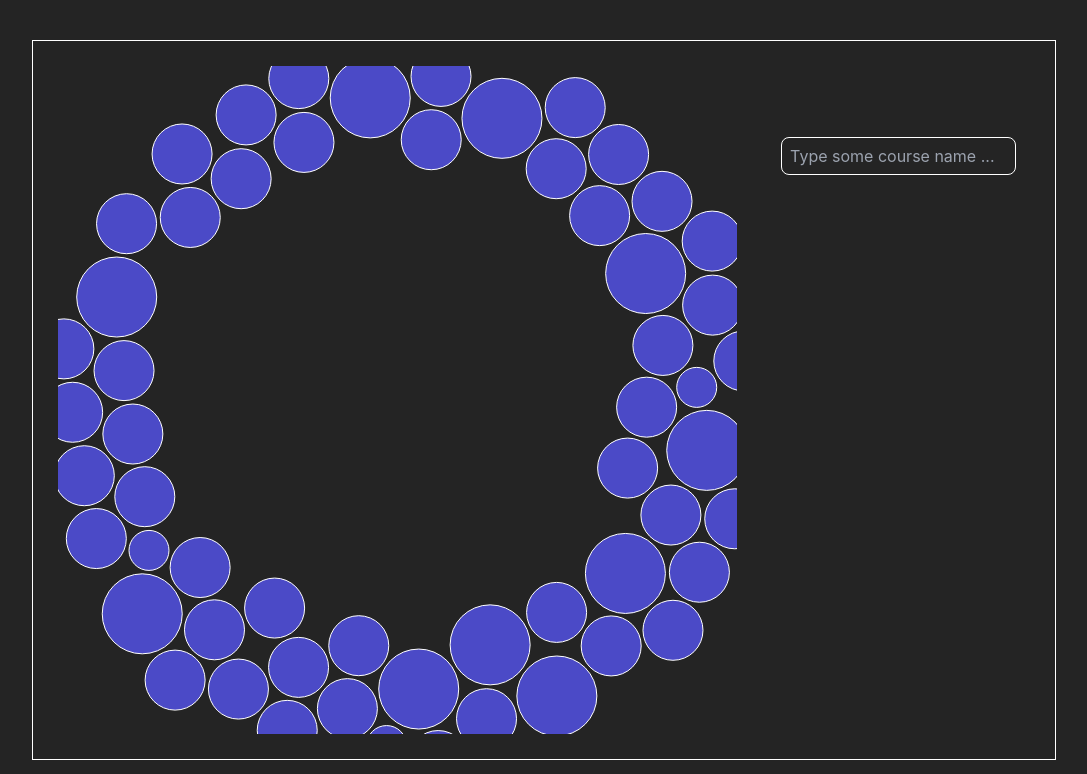
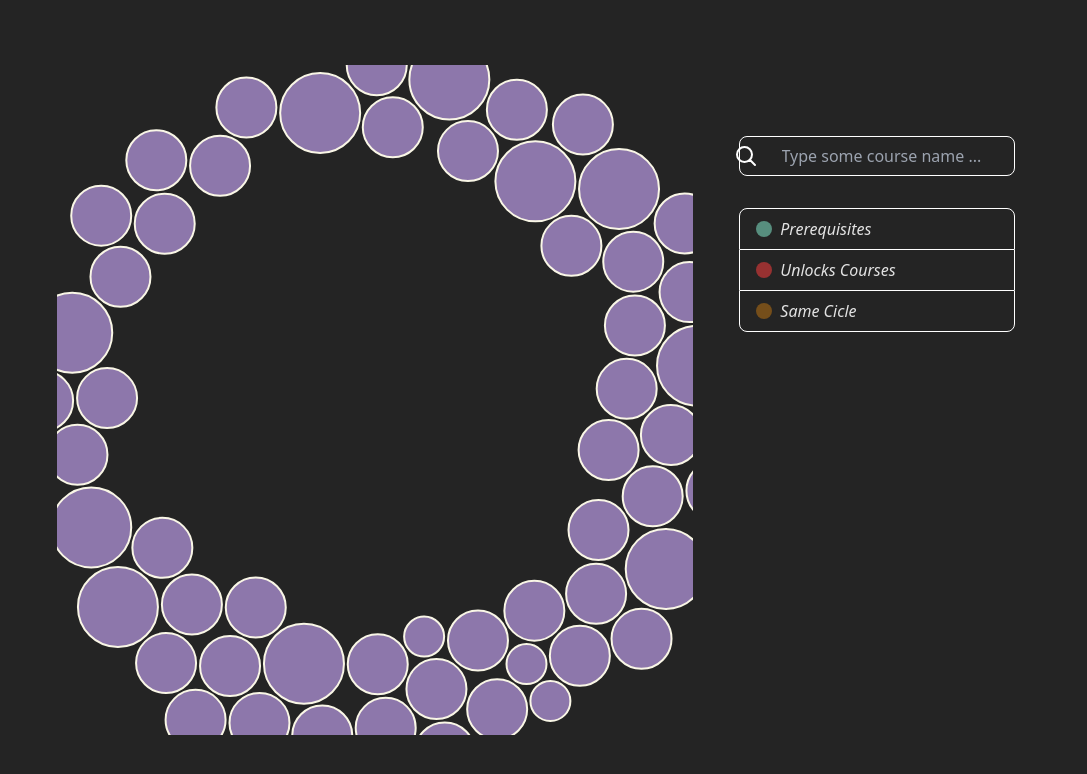
Before and after one commit to deyvigo/plan-courses, a React (Vite) app: page / in a window 1280 px wide. Shown: the top 774 px of the page, without its empty margins (96-1183 px from the left). Built offline with nearby package versions, Linux system fonts and the light colour scheme.

Commit message:
feat: leyend and search functionality

```diff
--- a/package.json
+++ b/package.json
@@ -12,7 +12,8 @@
   "dependencies": {
     "d3": "^7.9.0",
     "react": "^18.3.1",
-    "react-dom": "^18.3.1"
+    "react-dom": "^18.3.1",
+    "zustand": "^5.0.2"
   },
   "devDependencies": {
     "@eslint/js": "^9.17.0",
--- a/src/App.jsx
+++ b/src/App.jsx
@@ -1,13 +1,15 @@
 import { Graph } from './components/Graph'
 import { SearchBar } from './components/SearchBar'
+import { ListLeyend } from './components/ListLeyend'
 
 export const App = () => {
   return (
     <>
       <main className='w-full h-full flex justify-center items-center'>
         <Graph />
-        <div className='w-[40%] h-[80%] p-4 flex flex-col items-center'>
+        <div className='w-[40%] h-[80%] p-4 flex flex-col items-center gap-8'>
           <SearchBar />
+          <ListLeyend />
         </div>
       </main>
     </>
--- a/src/components/Graph.jsx
+++ b/src/components/Graph.jsx
@@ -1,44 +1,61 @@
 import React, { useEffect, useRef, useState } from 'react'
 import * as d3 from 'd3'
 import { Tooltip } from './Tooltip'
-import jsonData from './../mocks/data.json'
+import { useDataStore } from '../store/dataStore'
+import jsonData from '../mocks/data.json'
 
 export const Graph = () => {
   const svgRef = useRef(null)
-  const [listTooltips, setListTooltips] = useState([])
+  const { data, setData, circles, setCircles, listTooltips, setListTooltips } = useDataStore()
 
   useEffect(() => {
-    // Obtain the size of the div that contains the svg
     const divElement = svgRef.current.parentElement
     const width = divElement.clientWidth - 30
     const height = divElement.clientHeight - 30
 
-    const handleMouseEnter = (e, d) => {
+    setData(d3.range(jsonData.length).map((dt, index) => ({
+      ... jsonData[index],
+      radius: jsonData[index].credits * 10,
+      x: width / 2,
+      y: height / 2,
+    })))
+  }, [])
+
+  useEffect(() => {
+    const divElement = svgRef.current.parentElement
+    const width = divElement.clientWidth - 30
+    const height = divElement.clientHeight - 30
+
+    const svg = d3.select(svgRef.current)
+      .attr('width', width)
+      .attr('height', height)
+
+    const handleMouseEnter = (e, svgData) => {
       const provisional = []
-      provisional.push({ name: d.name, x: d.x, y: d.y, id: d.id })
+      provisional.push({ name: svgData.name, x: svgData.x, y: svgData.y, id: svgData.id })
 
-      const filteredCicles = data.filter(o => o.cicle === d.cicle)
+      const filteredCicles = data.filter(o => o.cicle === svgData.cicle)
       circles
-        .filter((d, i) => filteredCicles.includes(data[i]))
-        .attr('stroke', 'red')
+        .filter((svgData, i) => filteredCicles.includes(data[i]))
+        .attr('fill', '#754E1A')
 
-      const prerequisites = d.prerequisites ? d.prerequisites.map(prerequisite => prerequisite.id) : []
+      const prerequisites = svgData.prerequisites ? svgData.prerequisites.map(prerequisite => prerequisite.id) : []
       const filteredPrerequisites = data.filter(o => prerequisites.includes(o.id))
       circles
-        .filter((d, i) => filteredPrerequisites.includes(data[i]))
-        .attr('fill', 'green')
+        .filter((svgData, i) => filteredPrerequisites.includes(data[i]))
+        .attr('fill', '#578E7E')
 
-      const open = d.open ? d.open.map(open => open.id) : []
+      const open = svgData.open ? svgData.open.map(open => open.id) : []
       const filteredOpen = data.filter(o => open.includes(o.id))
       circles
-        .filter((d, i) => filteredOpen.includes(data[i]))
-        .attr('fill', 'blue')
+        .filter((svgData, i) => filteredOpen.includes(data[i]))
+        .attr('fill', '#973131')
 
       // Add tooltip for open and prerequisites
-
       filteredPrerequisites.forEach((pr) => {
         provisional.push({ name: pr.name, x: pr.x, y: pr.y, id: pr.id })
       })
+
       filteredOpen.forEach((op) => {
         provisional.push({ name: op.name, x: op.x, y: op.y, id: op.id })
       })
@@ -50,30 +67,28 @@ export const Graph = () => {
       setListTooltips([])
 
       circles
-        .attr('fill', 'rgb(75, 74, 199)')
-        .attr('stroke', 'white')
+        .attr('fill', '#8D77AB')
+        .attr('stroke', '#F9F6E6')
     }
-
-    const svg = d3.select(svgRef.current)
-      .attr('width', width)
-      .attr('height', height)
-
-    const data = d3.range(jsonData.length).map((dt, index) => ({
-      ... jsonData[index],
-      radius: jsonData[index].credits * 10,
-      x: width / 2,
-      y: height / 2,
-    }))
 
     const circles = svg.selectAll('circle')
       .data(data)
       .enter()
       .append('circle')
-      .attr('fill', 'rgb(75, 74, 199)')
-      .attr('stroke', 'white')
-      .attr('stroke-width', 1)
+      .attr('fill', '#8D77AB')
+      .attr('stroke', '#F9F6E6')
+      .attr('stroke-width', 2)
       .on('mouseenter', handleMouseEnter)
       .on('mouseout', handleMouseOut)
+
+    setCircles(circles)
+  }, [data])
+
+  useEffect(() => {
+    // Obtain the size of the div that contains the svg
+    const divElement = svgRef.current.parentElement
+    const width = divElement.clientWidth - 30
+    const height = divElement.clientHeight - 30
 
     const simulation = d3.forceSimulation(data)
       .force('radial', d3.forceRadial(300, width / 2, height / 2).strength(2))
@@ -90,7 +105,7 @@ export const Graph = () => {
     return () => {
       simulation.stop()
     }
-  }, [])
+  }, [circles])
 
   return (
     <div className='relative w-full h-full flex justify-center items-center'>
--- /dev/null
+++ b/src/components/ItemLeyend.jsx
@@ -0,0 +1,8 @@
+export const ItemLeyend = ({ color, description }) => {
+  return (
+    <main className="w-full h-auto flex items-center gap-2 px-4 py-2 border-white odd:border-[1px] first:rounded-t-lg last:rounded-b-lg even:border-l-[1px] even:border-r-[1px]">
+      <div className={`w-4 h-4 rounded-full ${color}`}></div>
+      <p className="italic">{ description }</p>
+    </main>
+  )
+}
--- /dev/null
+++ b/src/components/ListLeyend.jsx
@@ -0,0 +1,28 @@
+import { ItemLeyend } from './ItemLeyend'
+
+export const ListLeyend = () => {
+  const listLeyend = [
+    {
+      color: 'bg-[#578E7E]',
+      description: 'Prerequisites',
+    },
+    {
+      color: 'bg-[#973131]',
+      description: 'Unlocks Courses',
+    },
+    {
+      color: 'bg-[#754E1A]',
+      description: 'Same Cicle',
+    }
+  ]
+
+  return (
+    <div className="w-[90%] h-auto flex flex-col items-center justify-center">
+      {
+        listLeyend.map(({ color, description }, index) => (
+          <ItemLeyend key={index} color={color} description={description} />
+        ))
+      }
+    </div>
+  )
+}
--- a/src/components/SearchBar.jsx
+++ b/src/components/SearchBar.jsx
@@ -1,7 +1,52 @@
+import { useState } from 'react'
+import { IconSearch } from './IconSearch'
+import { useDataStore } from '../store/dataStore'
+
 export const SearchBar = () => {
+  const [value, setValue] = useState('')
+  const { data, circles, setListTooltips } = useDataStore()
+
+  const handleSubmit = (e) => {
+    e.preventDefault()
+    setListTooltips([])
+
+    circles
+      .attr('fill', '#8D77AB')
+      .attr('stroke', '#F9F6E6')
+
+    if (value === '') return
+
+    const filtered = data.filter(d => d.name.toLowerCase().includes(value.toLowerCase()))
+    circles
+      .filter(d => d.name.toLowerCase().includes(value.toLowerCase()))
+      .attr('fill', '#16C47F')
+
+    setListTooltips(filtered.map((f) => {
+      return {
+        name: f.name,
+        x: f.x,
+        y: f.y,
+        id: f.id,
+      }
+    }))
+  }
+
   return (
-    <div className='w-full flex justify-center'>
-      <input className="w-[90%] h-full outline-none bg-transparent p-2 border-[1px] border-white rounded-lg" type='text' placeholder='Type some course name ...' />
-    </div>
+    <form
+      onSubmit={handleSubmit}
+      className="w-[90%] flex justify-center items-center border-[1px] border-white rounded-lg gap-2 px-2"
+    >
+      <button>
+        <IconSearch />
+      </button>
+      <div className="w-[1px] h-[60%] bg-white"></div>
+      <input
+        value={value}
+        onChange={(e) => setValue(e.target.value)}
+        className="h-full flex-1 outline-none bg-transparent p-2"
+        type="text"
+        placeholder="Type some course name ..."
+      />
+    </form>
   )
 }
--- a/src/index.css
+++ b/src/index.css
@@ -3,15 +3,10 @@
 @tailwind utilities;
 
 :root {
-  font-family: Inter, system-ui, Avenir, Helvetica, Arial, sans-serif;
-  line-height: 1.5;
-  font-weight: 400;
-
   color-scheme: light dark;
   color: rgba(255, 255, 255, 0.87);
   background-color: #242424;
 
-  font-synthesis: none;
   text-rendering: optimizeLegibility;
   -webkit-font-smoothing: antialiased;
   -moz-osx-font-smoothing: grayscale;
@@ -32,5 +27,4 @@ body {
   display: flex;
   justify-content: center;
   align-items: center;
-  border: 1px solid white;
 }
--- a/src/main.jsx
+++ b/src/main.jsx
@@ -1,5 +1,4 @@
 import { createRoot } from 'react-dom/client'
-import { StrictMode } from 'react'
 import { App } from './App'
 import './index.css'
 
--- /dev/null
+++ b/src/store/dataStore.js
@@ -0,0 +1,10 @@
+import { create } from 'zustand'
+
+export const useDataStore = create((set) => ({
+  data: [],
+  setData: (data) => set({ data }),
+  circles: [],
+  setCircles: (circles) => set({ circles }),
+  listTooltips: [],
+  setListTooltips: (listTooltips) => set({ listTooltips }),
+}))
```
Also changed, not shown: 1 other file (tests, documents, lock files or other folders).
